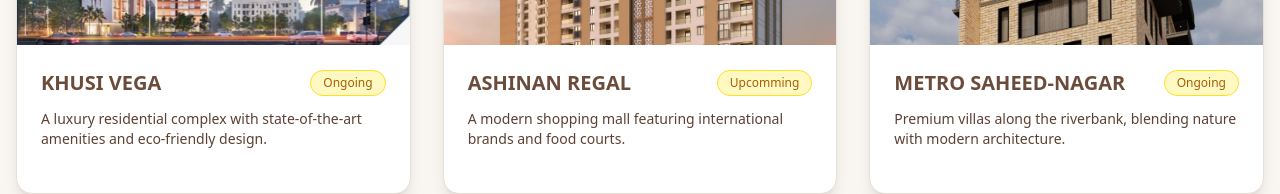
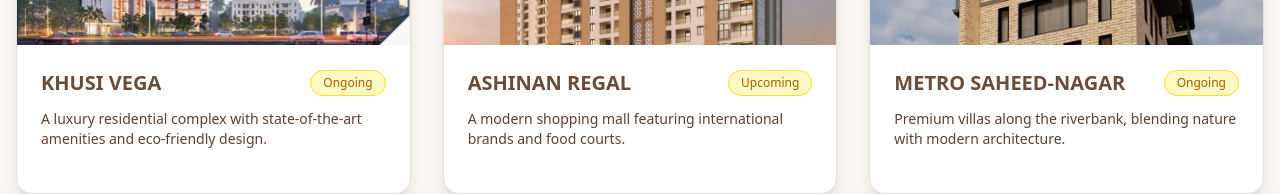
Before and after one commit to kshiva0912/suhan-con, a React (Vite) app: page /projects in a window 1280 px wide. Shown: the part 484-678 px from the top of the page. Built offline with nearby package versions, Linux system fonts and the light colour scheme.

Commit message:
Fix: Case-sensitive import for Projects

```diff
--- a/src/App.jsx
+++ b/src/App.jsx
@@ -1,4 +1,4 @@
-// src/App.js
+// src/App.jsx
 import React from 'react';
 import { BrowserRouter, Routes, Route, useLocation } from 'react-router-dom';
 import Navbar from './components/Navbar';
@@ -14,7 +14,6 @@ import Projects from './components/Projects';
 import Blogs from './components/Blogs';
 import Testimonial from './components/Testimonial';
 import FloatingWhatsApp from './components/FloatingWhatsApp';
-
 
 function LayoutWrapper() {
   const location = useLocation();
--- a/src/components/projects.jsx
+++ b/src/components/projects.jsx
@@ -1,7 +1,6 @@
 // src/components/Projects.jsx
 import React from 'react';
 
-// Example projects data with images
 const projects = [
   {
     name: "KHUSI VEGA",
@@ -12,7 +11,7 @@ const projects = [
   {
     name: "ASHINAN REGAL",
     description: "A modern shopping mall featuring international brands and food courts.",
-    status: "Upcomming",
+    status: "Upcoming",
     image: "/assets/project/AshianaRegal.jpg",
   },
   {
@@ -24,7 +23,7 @@ const projects = [
   {
     name: "KHUSI NOVA",
     description: "A high-rise office building with smart infrastructure and green certification.",
-    status: "Upcomming",
+    status: "Upcoming",
     image: "/assets/project/khusinova.jpg",
   },
   {
@@ -36,7 +35,7 @@ const projects = [
   {
     name: "METRO HAPPY HOME",
     description: "A multi-specialty hospital with cutting-edge medical technology.",
-    status: "Upcomming",
+    status: "Upcoming",
     image: "/assets/project/metrohappyhome.jpg",
   },
 ];
@@ -64,7 +63,6 @@ function Projects() {
                 alt={proj.name}
                 className="w-full h-48 object-cover"
               />
-
               <div className="p-6 flex flex-col h-full">
                 <div className="flex items-center justify-between mb-3">
                   <h2 className="text-xl font-bold text-[#6b4c3b]">{proj.name}</h2>
@@ -94,7 +92,7 @@ function Projects() {
         </div>
       </div>
 
-      {/* Animation keyframes */}
+      {/* Animation Keyframes */}
       <style>
         {`
           @keyframes fade-in-up {
```
